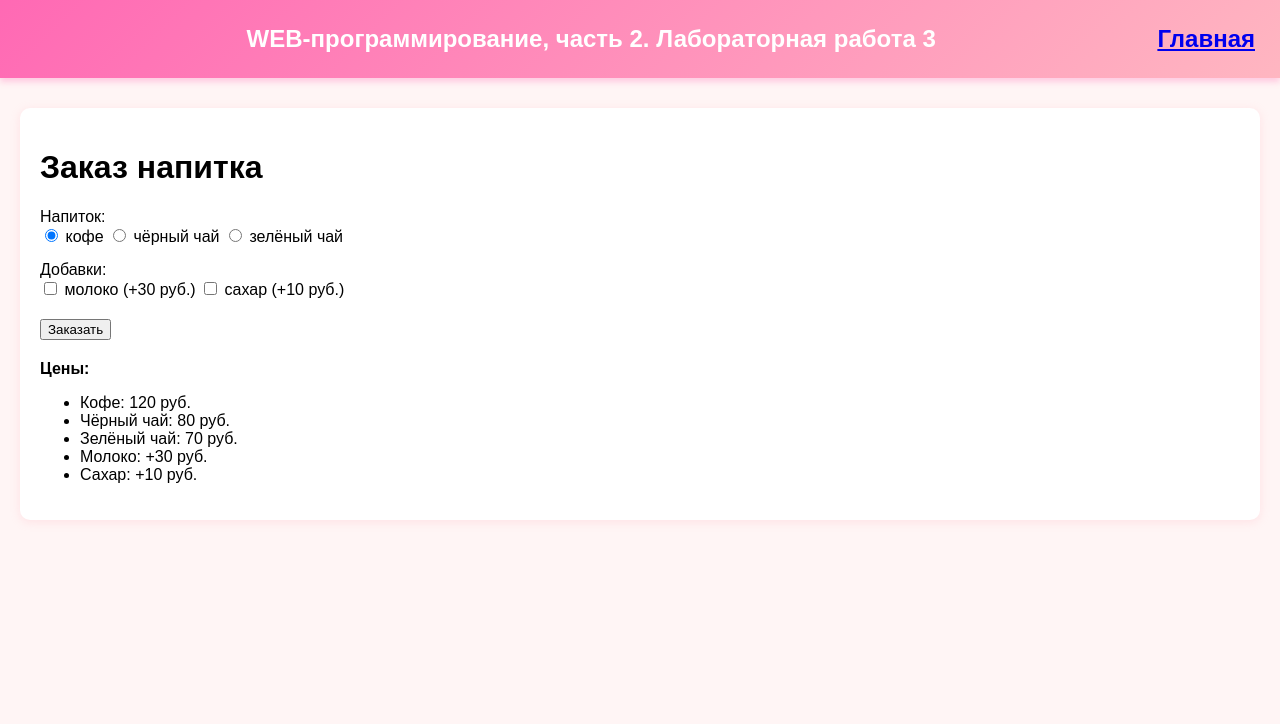
After one commit to Maria25k/web-back-labs, a Python web app: template templates/lab3/order.html in a window 1280 px wide. The commit adds this page. Shown: the top 724 px of the page. Run offline with Jinja, Linux system fonts and the light colour scheme; the template is opened without the code that fills it, so the values that code supplies are empty.

Commit message:
Заказ напитка

```diff
--- a/templates/lab3/lab3.html
+++ b/templates/lab3/lab3.html
@@ -16,5 +16,6 @@
         <li><a href="/lab3/cookie">Куки</a></li>
         <li><a href="/lab3/del_cookie">Очистить куки</a></li>
         <li><a href="/lab3/form1">Форма (GET-запрос)</a></li>
+        <li><a href="/lab3/order">Заказ напитка</a></li>
     </ol>
 {% endblock %}
--- /dev/null
+++ b/templates/lab3/order.html
@@ -0,0 +1,43 @@
+{% extends "base.html" %}
+
+{% block lab %}Лабораторная работа 3{% endblock %}
+
+{% block main %}
+    <h1>Заказ напитка</h1>
+
+    <form action="/lab3/pay">
+        <div>Напиток:</div>
+        <label>
+            <input type="radio" value="cofee" name="drink" checked> кофе
+        </label>
+        <label>
+            <input type="radio" value="black-tea" name="drink"> чёрный чай
+        </label>
+        <label>
+            <input type="radio" value="green-tea" name="drink"> зелёный чай
+        </label>
+
+        <div style="margin-top: 15px;">Добавки:</div>
+        <label>
+            <input type="checkbox" name="milk"> молоко (+30 руб.)
+        </label>
+        <label>
+            <input type="checkbox" name="sugar"> сахар (+10 руб.)
+        </label>
+
+        <div style="margin-top: 20px;">
+            <button type="submit">Заказать</button>
+        </div>
+    </form>
+
+    <div style="margin-top: 20px;">
+        <strong>Цены:</strong>
+        <ul>
+            <li>Кофе: 120 руб.</li>
+            <li>Чёрный чай: 80 руб.</li>
+            <li>Зелёный чай: 70 руб.</li>
+            <li>Молоко: +30 руб.</li>
+            <li>Сахар: +10 руб.</li>
+        </ul>
+    </div>
+{% endblock %}
```
Also changed, not shown: lab3.py (+34 -0 lines), templates/lab3/pay.html (added, +33 -0 lines), templates/lab3/success.html (added, +19 -0 lines).
